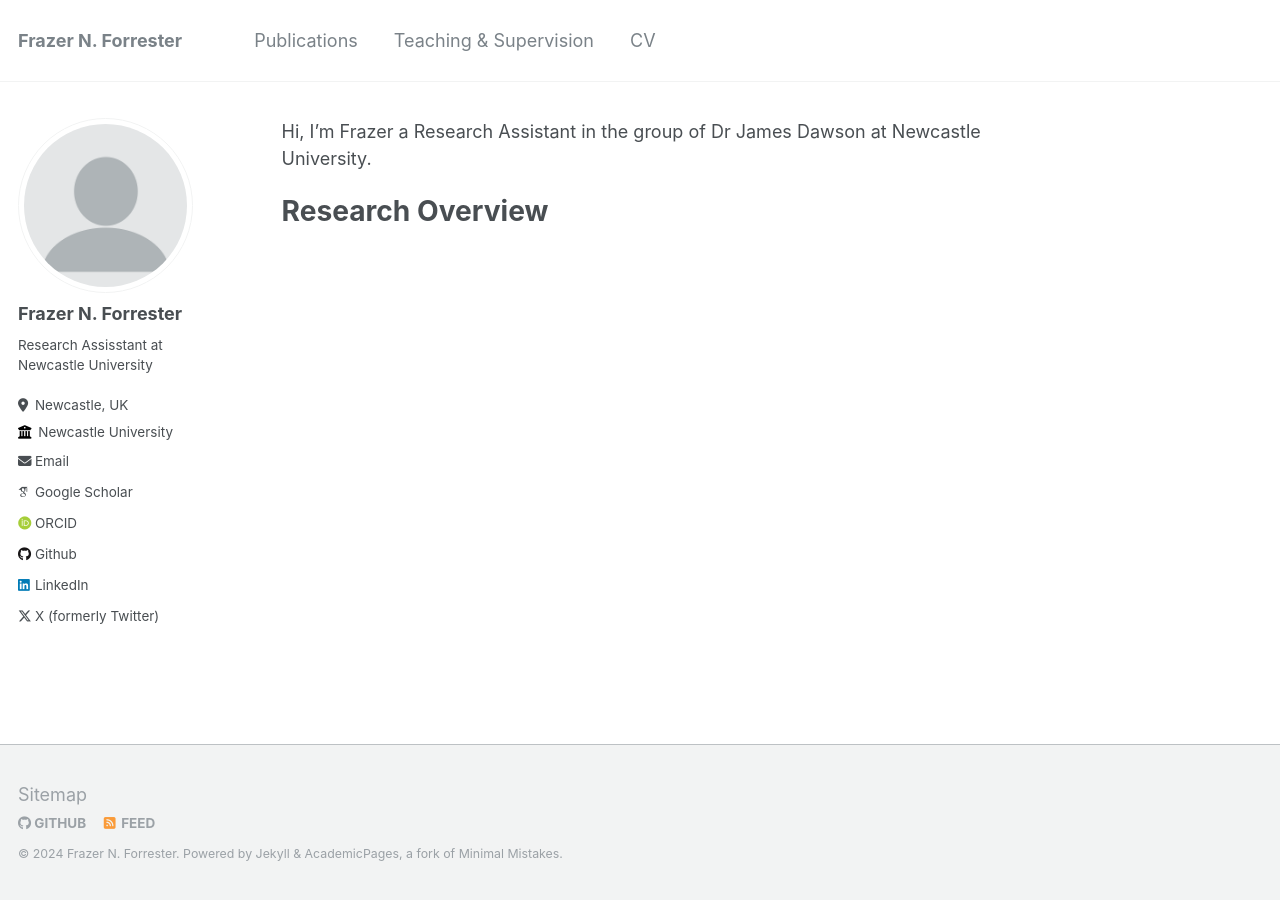
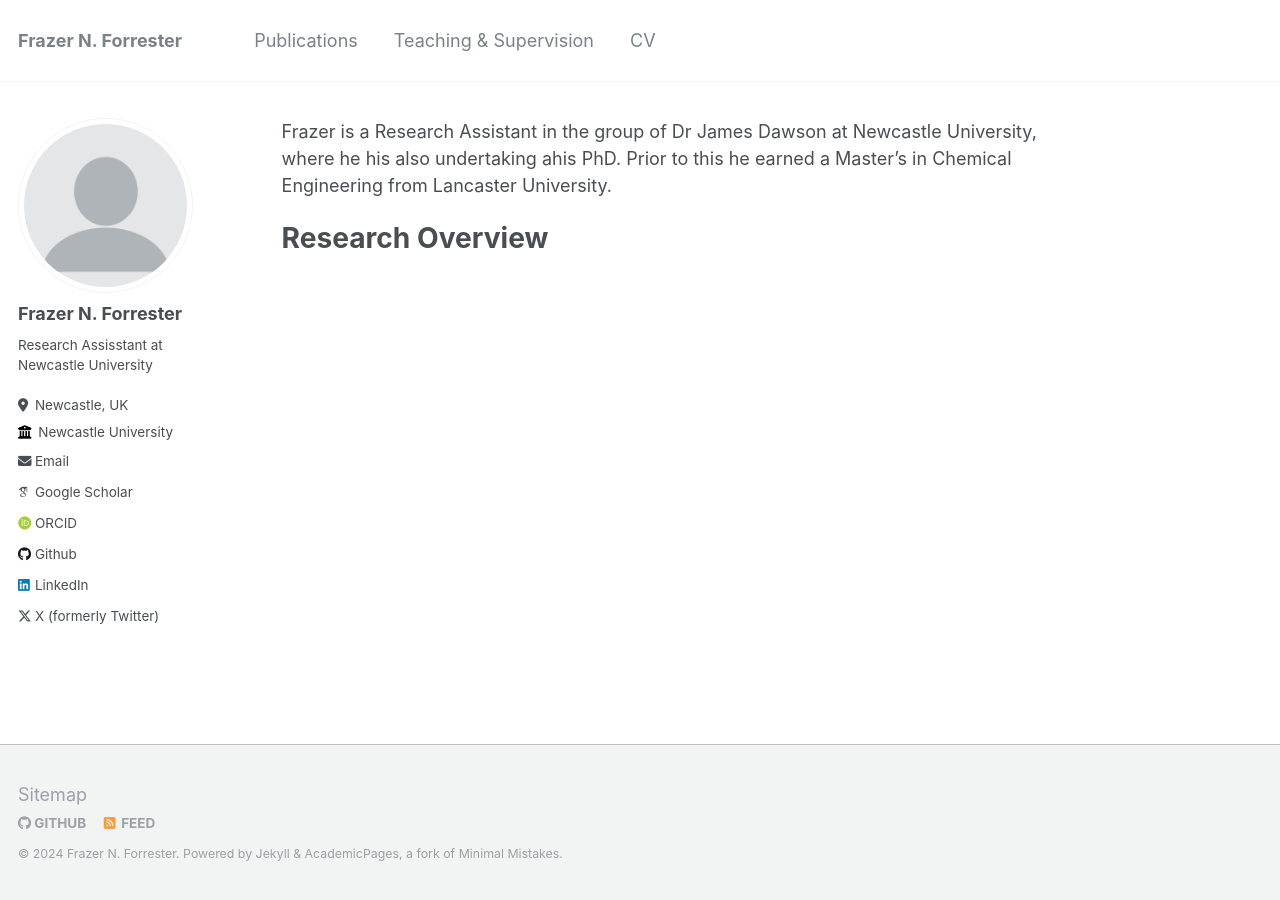
Before and after one commit to fforrester/fforrester.github.io, a Jekyll site: the page built from _pages/about.md, in a window 1280 px wide. Built offline with Jekyll 4.4.1, drawn with Linux system fonts in a browser that asks for light colours; some web fonts are replaced.

Commit message:
Update about.md

```diff
--- a/_pages/about.md
+++ b/_pages/about.md
@@ -8,7 +8,7 @@ redirect_from:
   - /about.html
 ---
 
-Hi, I'm Frazer a Research Assistant in the group of Dr James Dawson at Newcastle University.
+Frazer is a Research Assistant in the group of Dr James Dawson at Newcastle University, where he his also undertaking ahis PhD. Prior to this he earned a Master's in Chemical Engineering from Lancaster University.
 
 Research Overview
 ======
```
